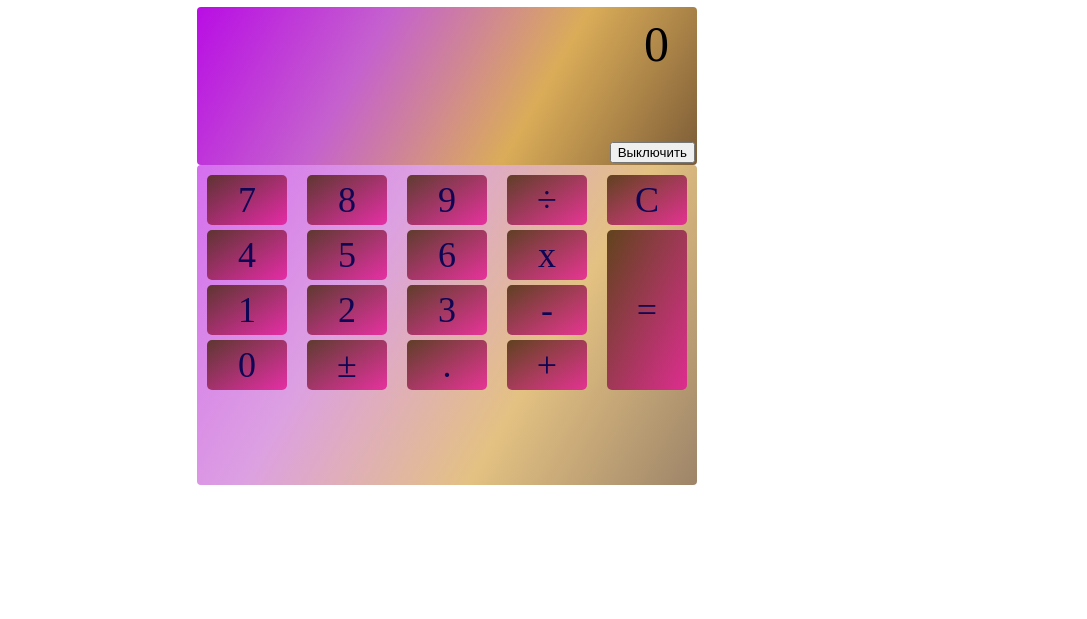
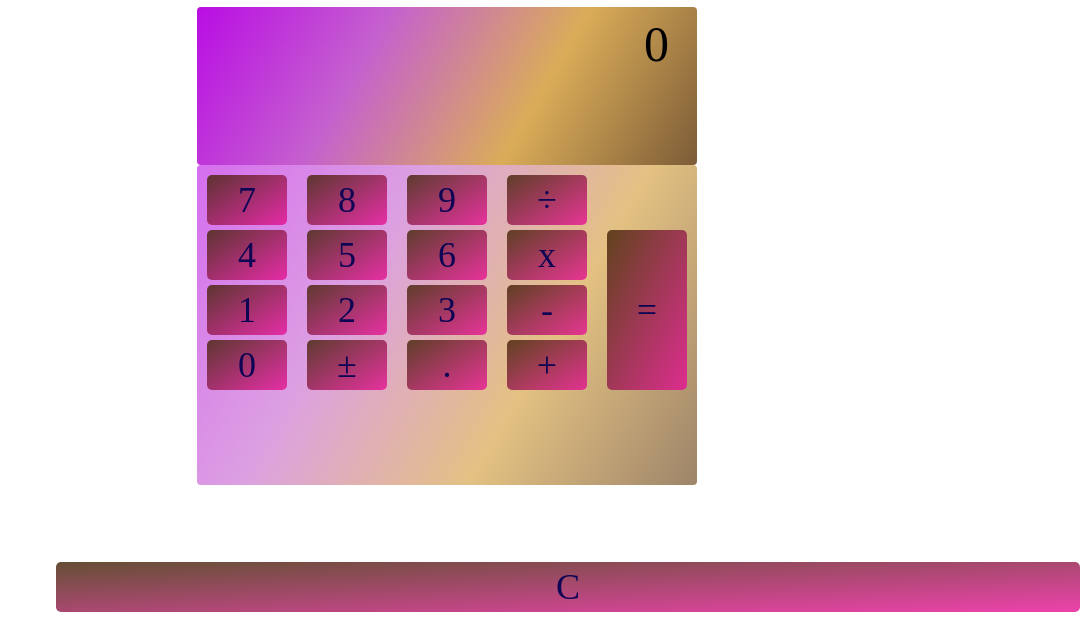
Before and after one commit to Linky-js/Calculator, a plain HTML site: page index.html in a window 1280 px wide. Shown: the part 181-800 px from the top of the page, without its empty margins (193-1280 px from the left). Drawn offline with Linux system fonts and the light colour scheme.

Commit message:
Update index.html

```diff
--- a/index.html
+++ b/index.html
@@ -20,7 +20,7 @@
             <div class="display">
                     0
             </div>
-            <button class="clear" type="button">Выключить</button>
+
         </div>
 
     </section>
@@ -31,7 +31,7 @@
                 <div class="button key" onclick="insert('8')">8</div>
                 <div class="button key" onclick="insert('9')">9</div>
                 <div class="button key signs" onclick="insert('/')">÷</div>
-                <div class="button key" onclick="clean()">C</div>
+                <div class="button key clear" onclick="clean()">C</div>
             </div>
             <div class="keyboard-line">
                 <div class="button key" onclick="insert('4')">4</div>
```
